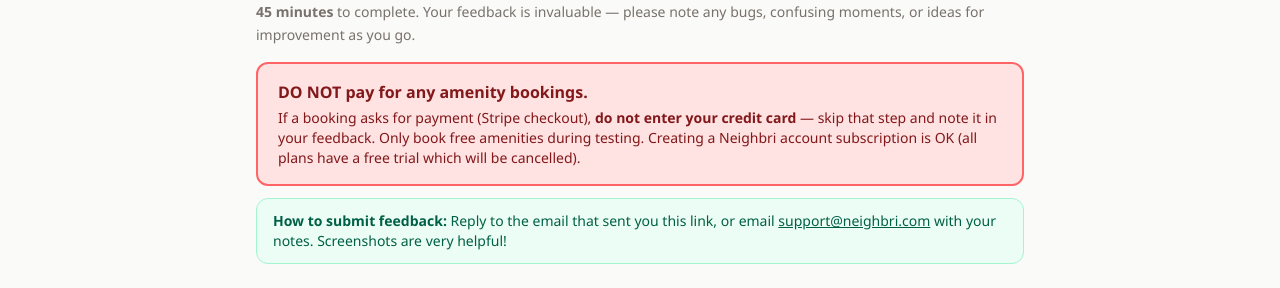
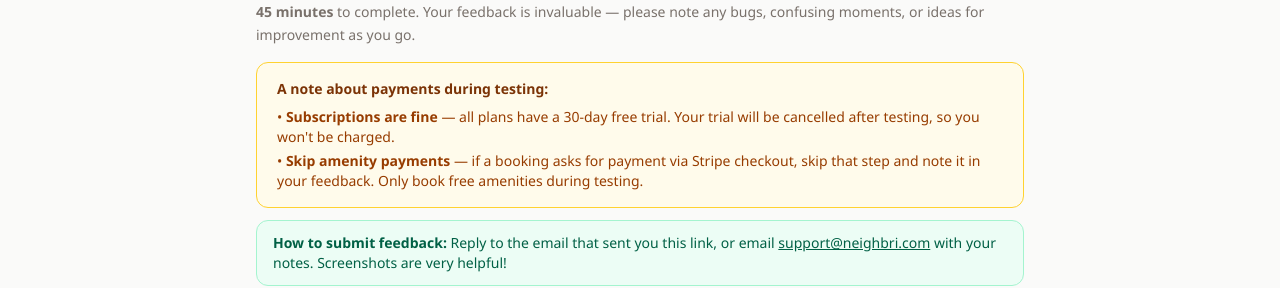
Before and after one commit to thomas-ryan-crosby/hoa-amenity-manager, a Next.js app: page /test-plan in a window 1280 px wide. Shown: the part 235-523 px from the top of the page. Built offline with nearby package versions, Linux system fonts and the light colour scheme; no server answers.

Commit message:
Soften payment warning — subscriptions OK, skip amenity payments

```diff
--- a/src/app/test-plan/page.tsx
+++ b/src/app/test-plan/page.tsx
@@ -124,12 +124,12 @@ export default function TestPlanPage() {
             It should take about <strong>45 minutes</strong> to complete. Your feedback is invaluable — please note
             any bugs, confusing moments, or ideas for improvement as you go.
           </p>
-          <div className="mt-4 rounded-xl bg-red-100 border-2 border-red-400 px-5 py-4 text-sm text-red-900">
-            <p className="font-bold text-base">DO NOT pay for any amenity bookings.</p>
-            <p className="mt-1">
-              If a booking asks for payment (Stripe checkout), <strong>do not enter your credit card</strong> — skip that step and note it in your feedback.
-              Only book free amenities during testing. Creating a Neighbri account subscription is OK (all plans have a free trial which will be cancelled).
-            </p>
+          <div className="mt-4 rounded-xl bg-amber-50 border border-amber-300 px-5 py-4 text-sm text-amber-900">
+            <p className="font-semibold">A note about payments during testing:</p>
+            <ul className="mt-2 space-y-1 text-amber-800">
+              <li>&bull; <strong>Subscriptions are fine</strong> — all plans have a 30-day free trial. Your trial will be cancelled after testing, so you won&apos;t be charged.</li>
+              <li>&bull; <strong>Skip amenity payments</strong> — if a booking asks for payment via Stripe checkout, skip that step and note it in your feedback. Only book free amenities during testing.</li>
+            </ul>
           </div>
 
           <div className="mt-3 rounded-xl bg-emerald-50 border border-emerald-200 px-4 py-3 text-sm text-emerald-800">
```
